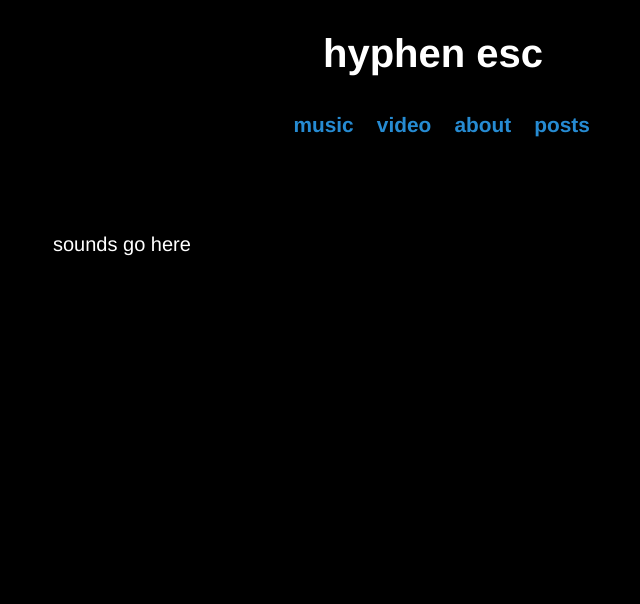
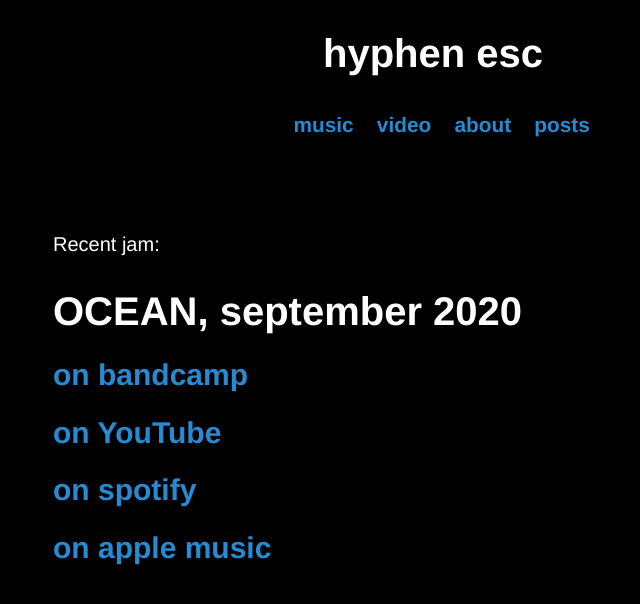
Before and after one commit to hyphenesc/hyphenesc.github.io, a Jekyll site: the page built from music.md, in a window 1280 px wide. Shown: the top 604 px of the page, without its empty margins (207-847 px from the left). Built offline with Jekyll 4.4.1, drawn with Linux system fonts in a browser that asks for light colours.

Commit message:
hello music

```diff
--- a/music.md
+++ b/music.md
@@ -3,4 +3,15 @@ layout: "welcome"
 title: "hi"
 ---
 
-sounds go here
+Recent jam:
+
+# OCEAN, september 2020
+## [on bandcamp][1]
+## [on YouTube][2]
+## [on spotify][3]
+## [on apple music][4]
+
+[1]: https://hyphenesc.bandcamp.com/releases
+[2]: https://www.youtube.com/watch?v=r1DBnC5ad4k
+[3]: http://no.pe/
+[4]: http://no.pe/
```
Also changed, not shown: index.md (+1 -1 lines), video.md (added, +15 -0 lines).
